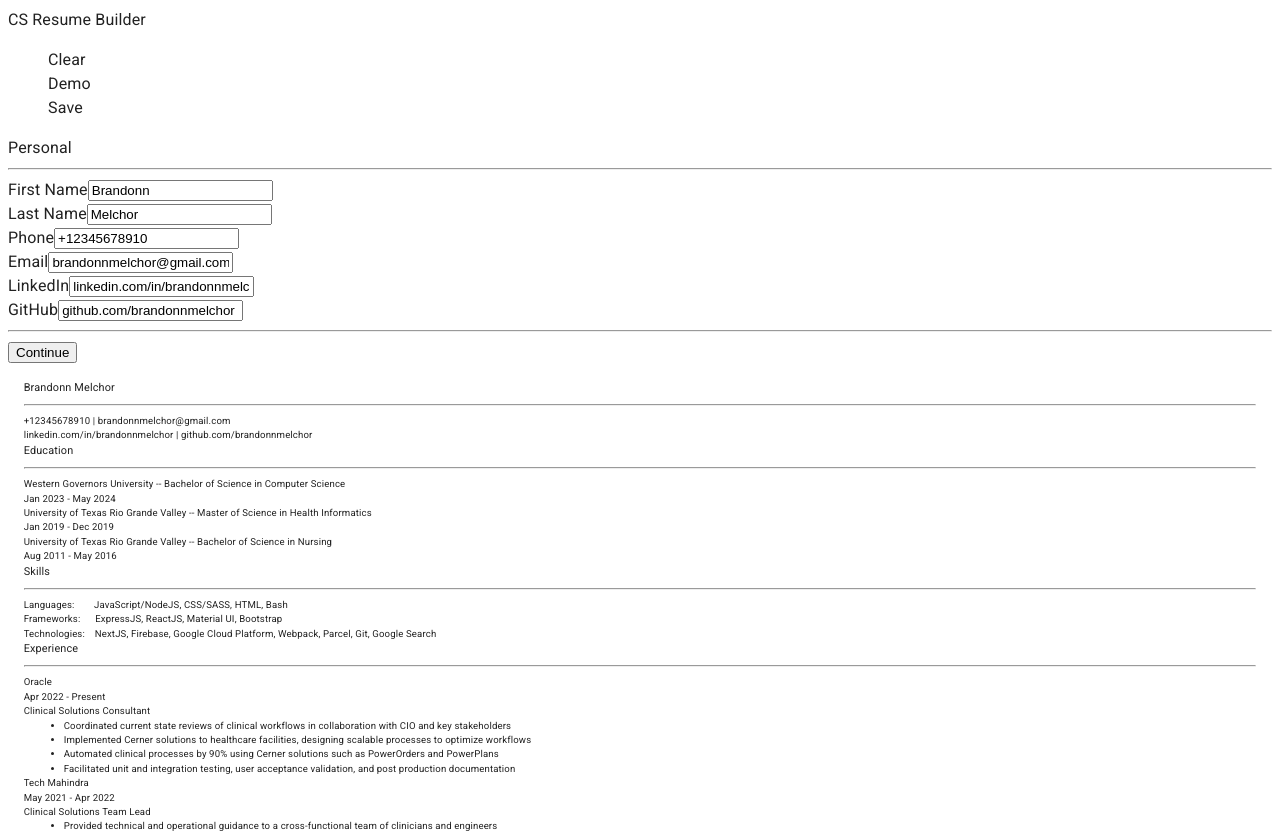
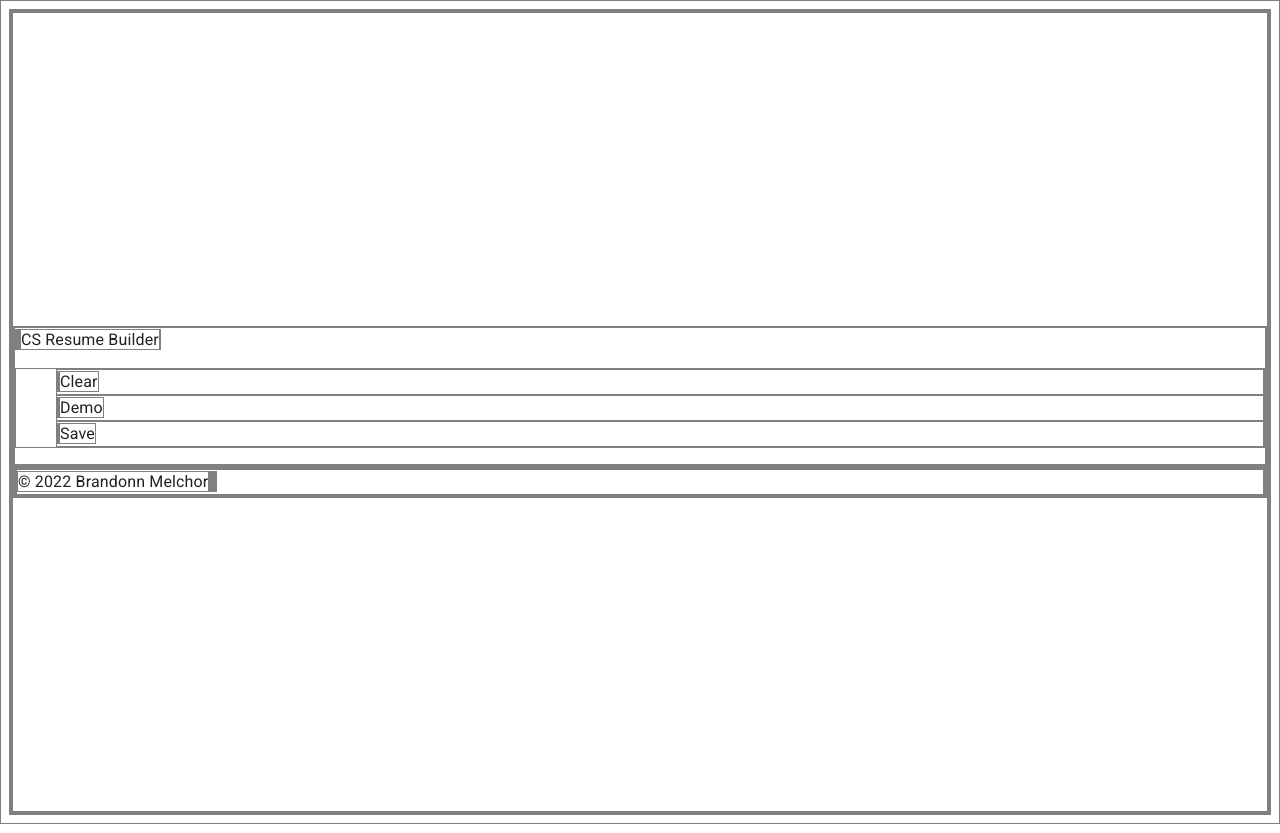
Before and after one commit to brandonnmelchor/resume-builder, a React (Create React App) app: page / in a window 1280 px wide. Shown: the top 833 px of the page. Built offline with nearby package versions, Linux system fonts and the light colour scheme.

Commit message:
disable form and resume components, convert styles for app

```diff
--- a/src/App.js
+++ b/src/App.js
@@ -4,6 +4,7 @@ import Form from "./components/Form";
 import Resume from "./components/Resume";
 import Footer from "./components/Footer";
 import { newResume, demoResume, educationEntry, experienceEntry, projectEntry, entryDetails, newEntryMode } from "./components/state";
+import Box from "@mui/material/Box";
 
 export default class App extends React.Component {
   constructor(props) {
@@ -183,16 +184,16 @@ export default class App extends React.Component {
     };
 
     return (
-      <div className="d-flex flex-column justify-content-center min-vh-100">
+      <Box id="app">
         <Nav resume={resume} printRef={printRef} handleChange={handleChange} />
-        <div className="container-lg px-4 py-5">
+        {/* <div className="container-lg px-4 py-5">
           <div className="row justify-content-center align-items-start gap-4">
             <Form resume={resume} entryMode={entryMode} handleChange={handleChange} />
             <Resume resume={resume} handleChange={handleChange} />
           </div>
-        </div>
+        </div> */}
         <Footer />
-      </div>
+      </Box>
     );
   }
 }
--- a/src/styles/styles.css
+++ b/src/styles/styles.css
@@ -1,102 +1,10 @@
-/* * {
+* {
   border: 1px solid gray;
-} */
-
-:root {
-  --c-dark: #30475e;
 }
 
-@media (min-width: 1200px) {
-  #resume {
-    padding: 15.7px;
-  }
-
-  .resume-header {
-    font-size: 10.9px;
-  }
-
-  .resume-content {
-    font-size: 9.6px;
-  }
+#app {
+  height: 100vh;
+  display: flex;
+  flex-direction: column;
+  justify-content: center;
 }
-
-@media (min-width: 1400px) {
-  #resume {
-    padding: 18.2px;
-  }
-
-  .resume-header {
-    font-size: 12.7px;
-  }
-
-  .resume-content {
-    font-size: 11.1px;
-  }
-}
-
-.resume-dates {
-  width: 120px;
-}
-
-.gray {
-  color: rgba(var(--c-dark), 0.75);
-}
-
-/* .gray-border {
-  border-color: rgba(var(--c-dark), 0.5);
-} */
-
-/* hr {
-  padding: 0;
-  margin: 0 0 2px 0;
-} */
-
-/* .nav-button {
-  width: 90px;
-} */
-
-/* .details-form {
-  border: none;
-  resize: none;
-} */
-
-/* .resize-none {
-  resize: none;
-} */
-
-@media print {
-  #resume {
-    width: 816px;
-    height: 1056px;
-    color: black;
-  }
-
-  .resume-header {
-    font-size: 16px;
-  }
-
-  .resume-content {
-    font-size: 14px;
-  }
-
-  .resume-dates {
-    width: 150px;
-  }
-
-  .demo-link {
-    color: black;
-  }
-
-  .gray {
-    color: rgba(black, 0.75);
-  }
-
-  .page-break {
-    break-before: auto;
-    break-inside: avoid;
-  }
-}
-
-@page {
-  margin: 23px;
-}
```
